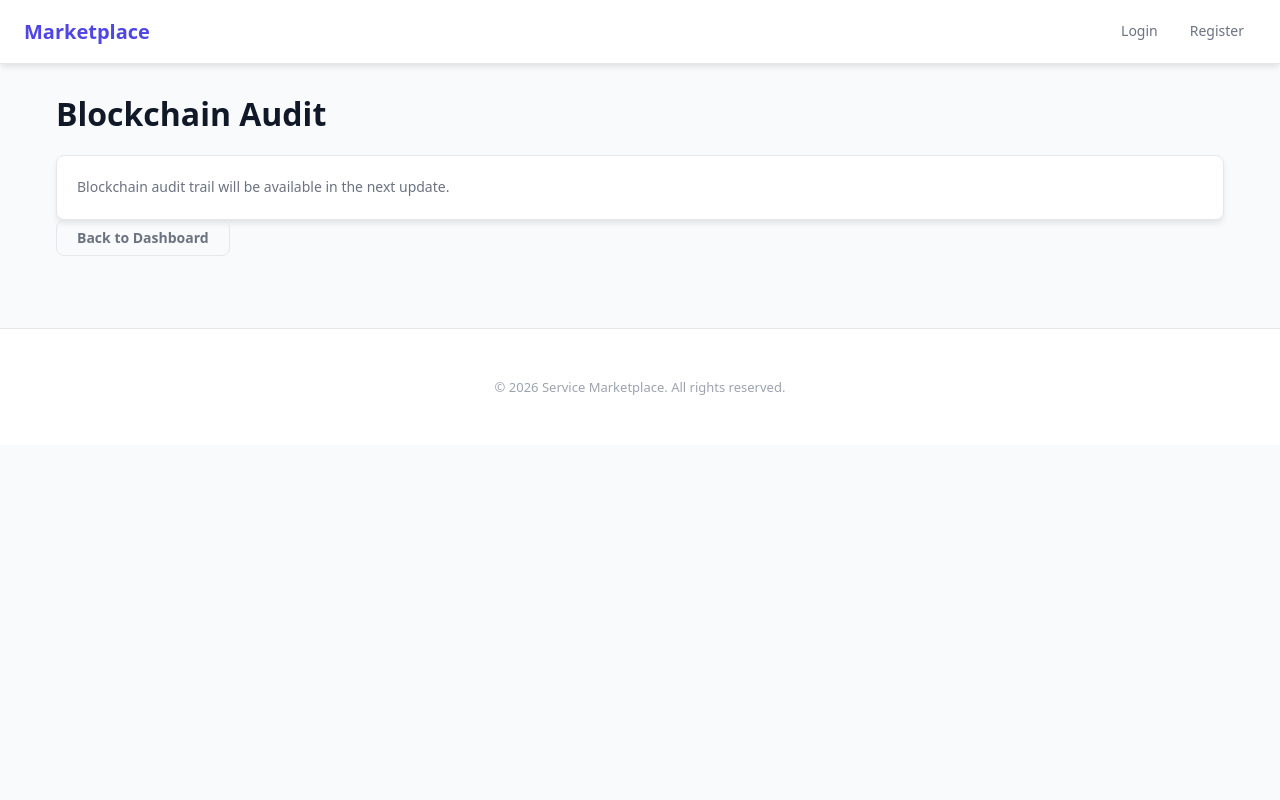
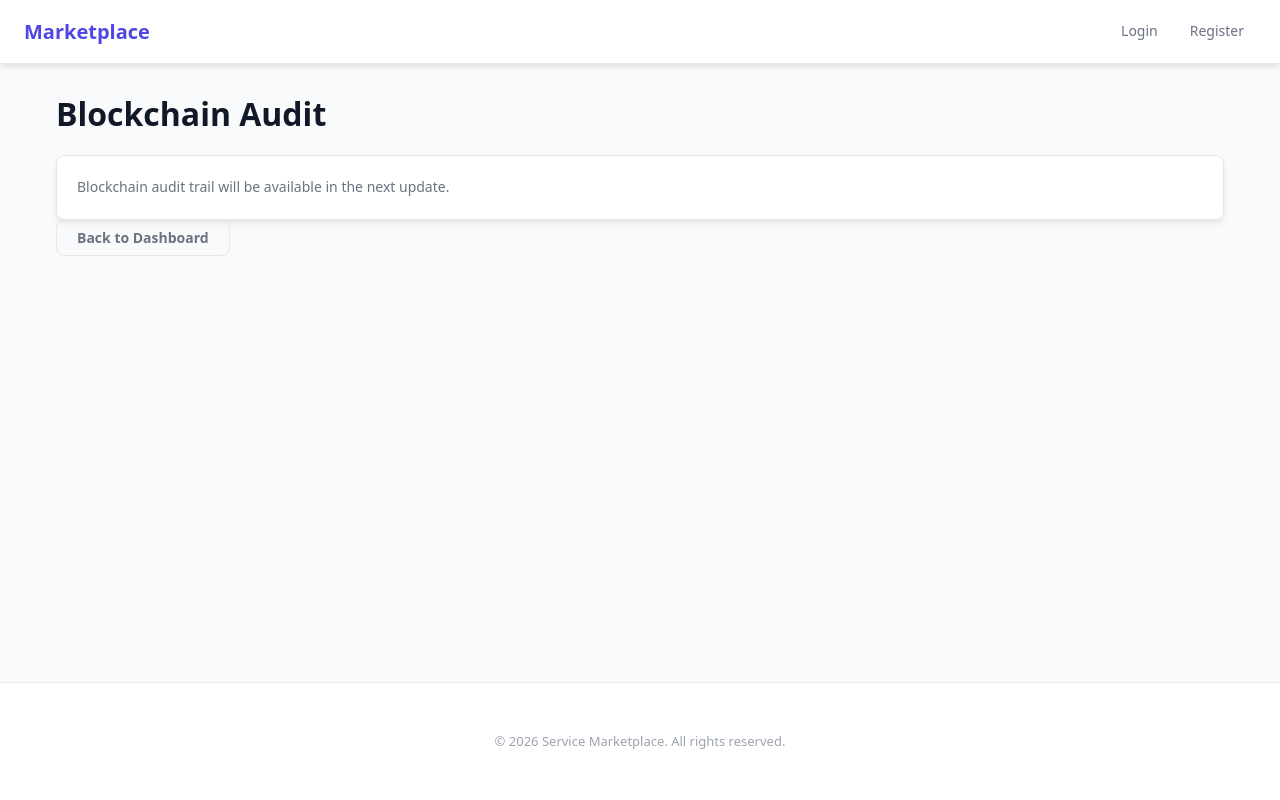
Before and after one commit to Yaroslav2285/-Course_project, a FastAPI app: page /audit/1 in a window 1280 px wide. Run offline with FastAPI, Linux system fonts and the light colour scheme; parts of the project's set-up code (start-up, migrations or seed data) failed here and were passed over.

Commit message:
Navbar links right-aligned, footer sticks to bottom
- margin-left: auto on .navbar-menu pushes nav links to right edge
- body: flex column with min-height:100vh, main.container: flex:1 for sticky footer

```diff
--- a/services/python-api/static/css/main.css
+++ b/services/python-api/static/css/main.css
@@ -48,6 +48,19 @@ body {
   color: var(--gray-900);
   line-height: 1.6;
   min-height: 100vh;
+  display: flex;
+  flex-direction: column;
+}
+
+.container {
+  max-width: var(--max-width);
+  margin: 0 auto;
+  padding: 24px 16px;
+  width: 100%;
+}
+
+main.container {
+  flex: 1;
 }
 
 a {
@@ -107,6 +120,7 @@ img {
   display: flex;
   align-items: center;
   gap: 8px;
+  margin-left: auto;
 }
 
 .navbar-menu a {
```
